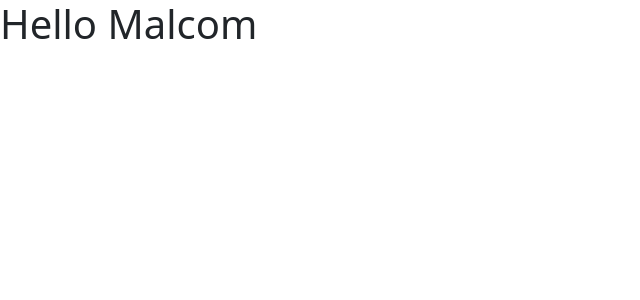
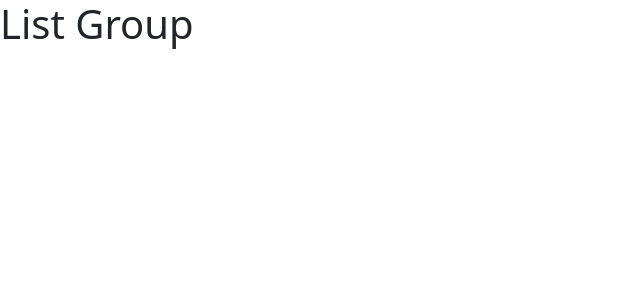
Before and after one commit to Swiish21/react_app1, a React (Vite) app: page / in a window 1280 px wide. Shown: the top 300 px of the page, without its empty margins (0-640 px from the left). Built offline with nearby package versions, Linux system fonts and the light colour scheme.

Commit message:
created new component(ListGroup)

```diff
--- a/src/App.tsx
+++ b/src/App.tsx
@@ -1,7 +1,7 @@
-import Message from "./message";
+import ListGroup from "./components/ListGroup";
 
 function App() {
-  return <div><Message></Message></div>
+  return <div><ListGroup /></div>
 };
 
-export default App;
+export default ListGroup;
--- /dev/null
+++ b/src/components/ListGroup.tsx
@@ -0,0 +1,5 @@
+function ListGroup() {
+    return <h1>List Group</h1>;
+}
+
+export default ListGroup;
```
